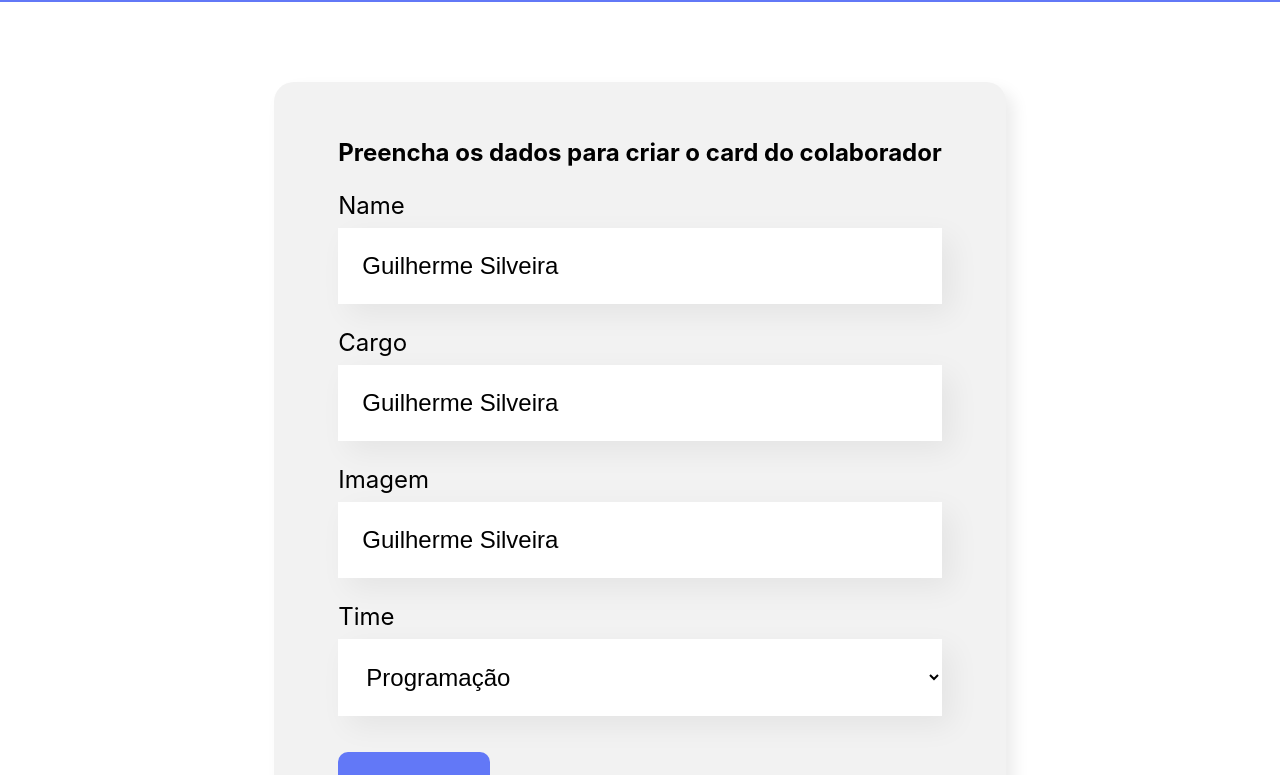
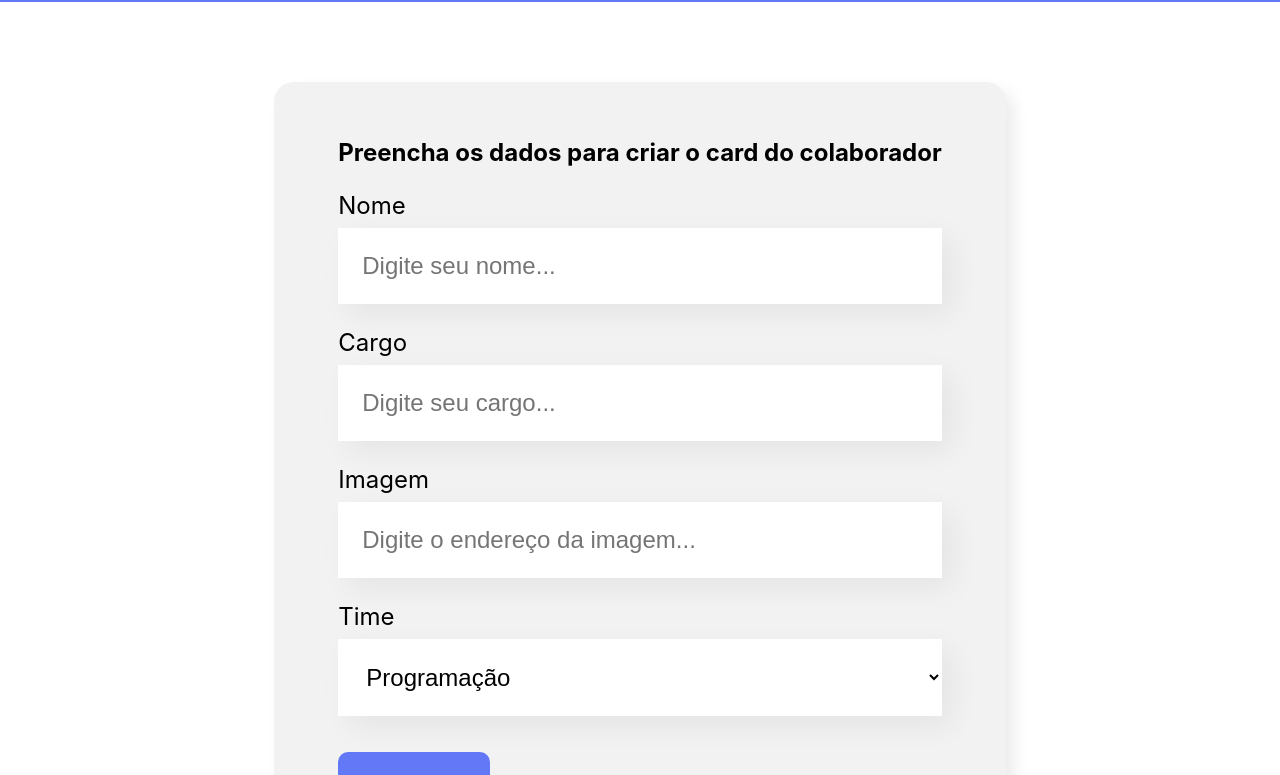
Before and after one commit to caiquepedasilva/organo, a React (Create React App) app: page / in a window 1280 px wide. Shown: the part 496-1271 px from the top of the page. Built offline with nearby package versions, Linux system fonts and the light colour scheme.

Commit message:
Pegando dados dos inputs.

```diff
--- a/src/App.js
+++ b/src/App.js
@@ -1,11 +1,20 @@
+import { useState } from 'react';
 import Banner from './componentes/Banner';
 import Formulario from './componentes/Formulario'
 
 function App() {
+
+  const  [colaboradores, setColaboradores] = useState([])
+
+  const aoNovoColaboradorAdicionado = (colaborador) =>{
+    console.log(colaborador)
+    setColaboradores([...colaboradores, colaborador])
+  }
+
   return (
     <div className="App">
       <Banner />
-      <Formulario />
+      <Formulario aoColaboradorCadastrado={colaborador => aoNovoColaboradorAdicionado(colaborador)}/>
     </div>
   );
 }
--- a/src/componentes/CampoTexto/index.js
+++ b/src/componentes/CampoTexto/index.js
@@ -5,11 +5,8 @@
 
     const placeholderModificada = `${props.placeholder}...`
 
-    let valor = 'Guilherme Silveira'
-
     const aoDigitado = (evento) => {
-        valor = evento.target.value
-        console.log(valor)
+        props.aoAlterado(evento.target.value)
     }
 
     return (
@@ -17,7 +14,7 @@
             <label>
                 {props.label}
             </label>
-            <input value={valor} onChange={aoDigitado} required={props.obrigatorio} placeholder={placeholderModificada}/>
+            <input value={props.valor} onChange={aoDigitado} required={props.obrigatorio} placeholder={placeholderModificada}/>
         </div>
     )
 }
--- a/src/componentes/Formulario/index.js
+++ b/src/componentes/Formulario/index.js
@@ -1,11 +1,12 @@
 import './Formulario.css'
 import CampoTexto from '../CampoTexto'
 import ListaSuspensa from '../ListaSuspensa'
-import Botao from '../CampoTexto/Botao'
+import Botao from '../Botao'
+import { useState } from 'react'
 
-const Formulario = () => {
+const Formulario = (props) => {
 
-    const times =[
+    const times = [
         'Programação',
         'Front-End',
         'Data Science',
@@ -15,19 +16,52 @@
         'Inovação e Gestão'
     ]
 
-    const aoSalvar  = (evento) => {
+    const [nome, setNome] = useState('')
+    const [cargo, setCargo] = useState('')
+    const [imagem, setImagem] = useState('')
+    const [time, setTime] = useState('')
+
+    const aoSalvar = (evento) => {
         evento.preventDefault()
-        console.log('Form foi submetido')
+        props.aoColaboradorCadastrado ({
+            nome,
+            cargo,
+            imagem,
+            time
+        })
     }
 
     return (
         <section className='formulario'>
             <form onSubmit={aoSalvar}>
                 <h2>Preencha os dados para criar o card do colaborador</h2>
-                <CampoTexto obrigatorio={true} label="Name" placeholder="Digite sue nome" />
-                <CampoTexto obrigatorio={true} label="Cargo" placeholder="Digite sue cargo" />
-                <CampoTexto label="Imagem" placeholder="Digite o endereço da imagem" />
-                <ListaSuspensa obrigatorio={true} label="Time" itens={times} />
+                <CampoTexto
+                    obrigatorio={true}
+                    label="Nome"
+                    placeholder="Digite seu nome"
+                    valor={nome}
+                    aoAlterado={valor => setNome(valor)}
+                />
+                <CampoTexto
+                    obrigatorio={true}
+                    label="Cargo"
+                    placeholder="Digite seu cargo"
+                    valor={cargo}
+                    aoAlterado={valor => setCargo(valor)}
+                />
+                <CampoTexto
+                    label="Imagem"
+                    placeholder="Digite o endereço da imagem"
+                    valor={imagem}
+                    aoAlterado={valor => setImagem(valor)}
+                />
+                <ListaSuspensa
+                    obrigatorio={true}
+                    label="Time"
+                    itens={times}
+                    valor={time}
+                    aoAlterado={valor => setTime(valor)}
+                />
                 <Botao>
                     Criar Card
                 </Botao>
--- a/src/componentes/ListaSuspensa/index.js
+++ b/src/componentes/ListaSuspensa/index.js
@@ -1,12 +1,10 @@
 import './ListaSuspensa.css'
 
 const ListaSuspensa = (props) => {
-    console.log(props.itens)
-
     return (
         <div className='lista-suspensa'>
             <label>{props.label}</label>
-            <select required={props.required}>
+            <select onChange={evento => props.aoAlterado(evento.target.value)} required={props.required} value={props.value}>
                 {props.itens.map((item, index) => {
                     return <option key={index}>{item}</option>
                 })}
```
Also changed, not shown: src/componentes/Botao/Botao.css (renamed from src/componentes/CampoTexto/Botao/Botao.css), src/componentes/Botao/index.js (renamed from src/componentes/CampoTexto/Botao/index.js).
